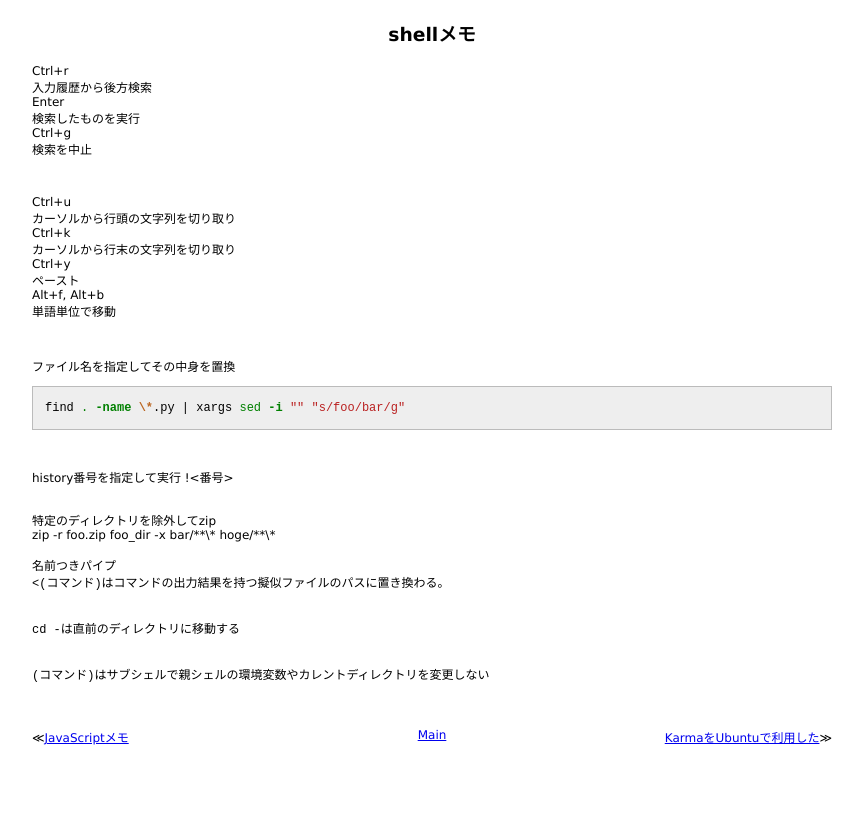
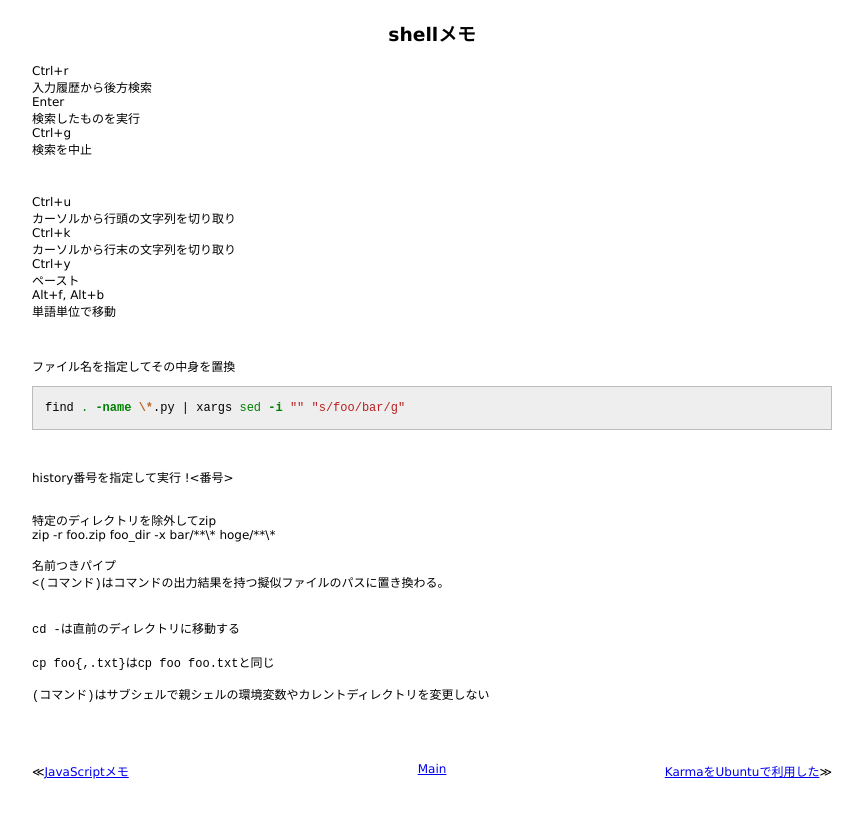
Before and after one commit to 38elements/38elements.github.com, a Jekyll site: the page built from _posts/2014-4-20-shell.md, in a window 1280 px wide. Shown: the top 818 px of the page, without its empty margins (208-1071 px from the left). Built offline with Jekyll 4.4.1, drawn with Linux system fonts in a browser that asks for light colours; Markdown is read by kramdown in place of the engine named in the settings.

Commit message:
Update 2014-4-20-shell.md

```diff
--- a/_posts/2014-4-20-shell.md
+++ b/_posts/2014-4-20-shell.md
@@ -43,5 +43,8 @@ zip -r foo.zip foo_dir -x bar/\*\*\\\* hoge/\*\*\\\*
 
 `cd -`は直前のディレクトリに移動する
 <br>
+`cp foo{,.txt}`は`cp foo foo.txt`と同じ
+<br>
 
 `(コマンド)`はサブシェルで親シェルの環境変数やカレントディレクトリを変更しない
+<br>
```
